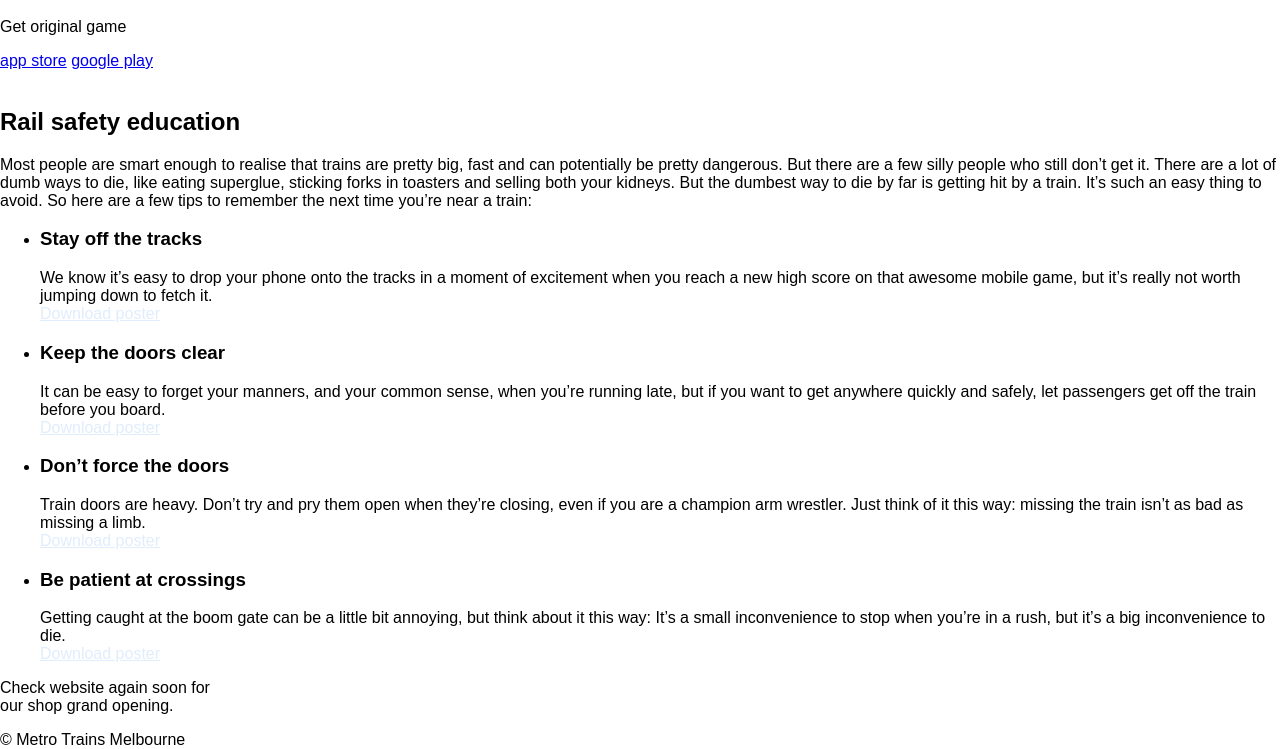
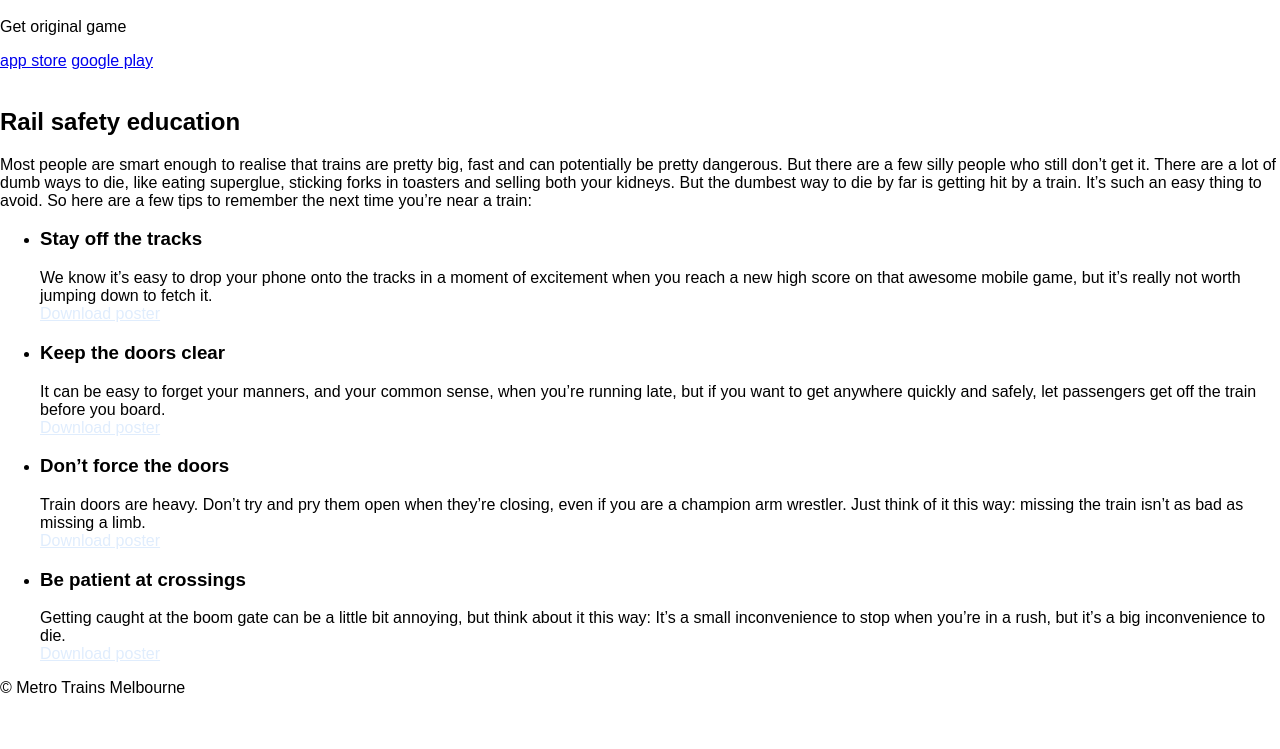
Before and after one commit to eulo/dumbways2, a website: page index.html in a window 1280 px wide. Shown: the part 9535-10284 px from the top of the page. After the commit the page ends 10232 px from the top, so only its background shows below. Drawn offline with Linux system fonts and the light colour scheme; files that its build step writes are made by us from their sources.

Commit message:
Removed shop opening message
Removed shop opening message

```diff
--- a/index.html
+++ b/index.html
@@ -339,7 +339,7 @@
                   <div class='character flag01 flag-second' data-name='flag01' data-animate='true' data-file='images/characters/flag01.png' data-json='images/characters/flag01.json' data-fps='30'></div>
                   <div class='character flag01 flag-third' data-name='flag01' data-animate='true' data-file='images/characters/flag01.png' data-json='images/characters/flag01.json' data-fps='30'></div>
                   <div class="shop_tent"></div>
-                  <p>Check website again soon for<br>our shop grand opening.</p>
+                  <p><!--Check website again soon for<br>our shop grand opening.--></p>
                   <div class="searchlight left"></div>
                   <div class="searchlight right"></div>
                   <div class='booth-man'>
```
